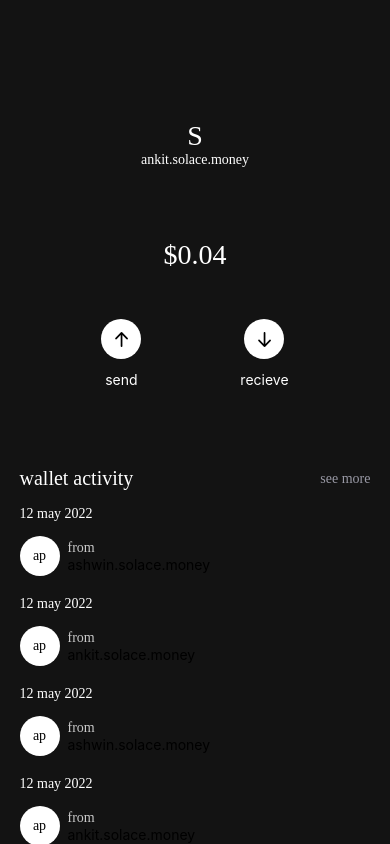
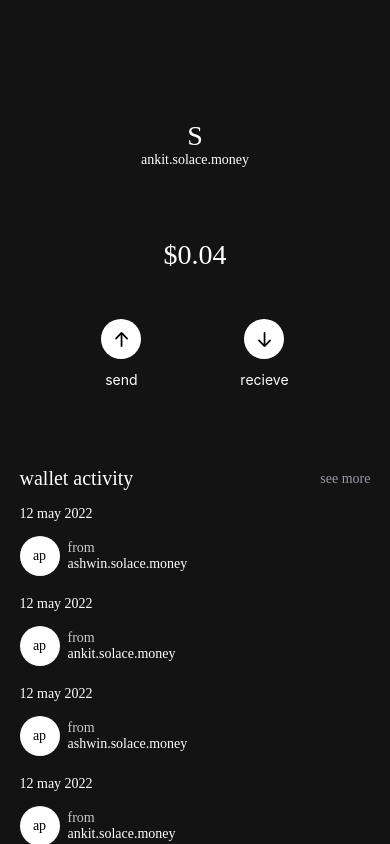
Before and after one commit to hwnprsd/solace-rn, a React Native app: screen /Wallet in a window 390 px wide. Built offline with nearby package versions, Linux system fonts and the light colour scheme.

Commit message:
fixed username

```diff
--- a/src/components/wallet/Transaction/styles.ts
+++ b/src/components/wallet/Transaction/styles.ts
@@ -25,7 +25,11 @@ const styles = StyleSheet.create({
     textTransform: 'lowercase',
     fontFamily: 'SpaceMono-Bold',
   },
-  username: {flexDirection: 'row', alignItems: 'center'},
+  username: {
+    color: 'white',
+    textTransform: 'lowercase',
+    fontFamily: 'SpaceMono-Bold',
+  },
 });
 
 export default styles;
```
